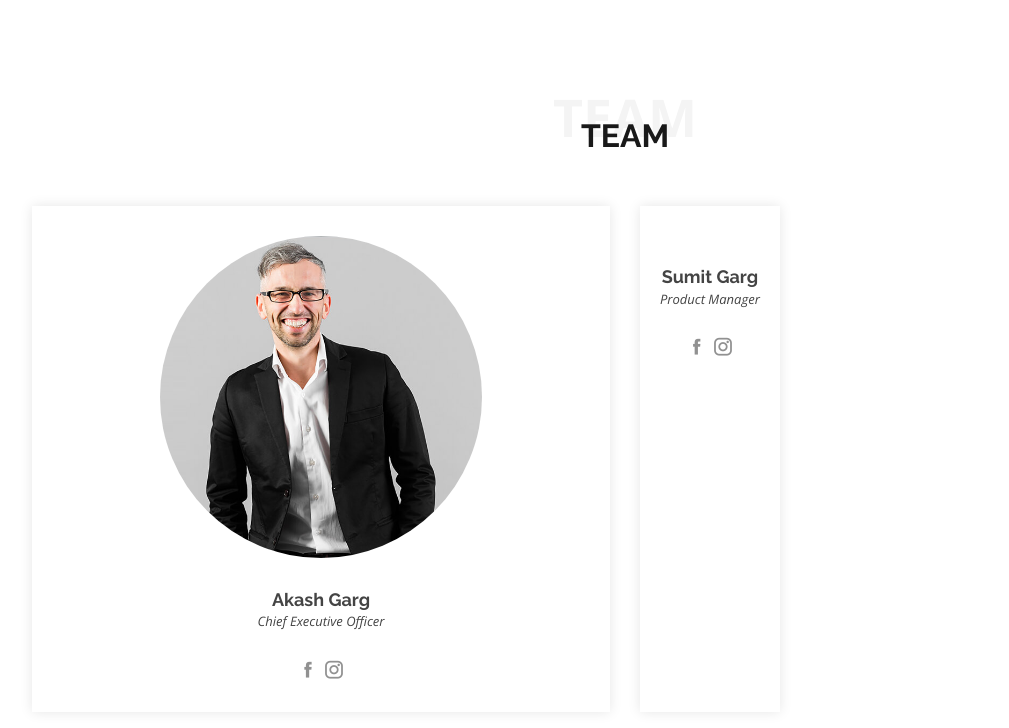
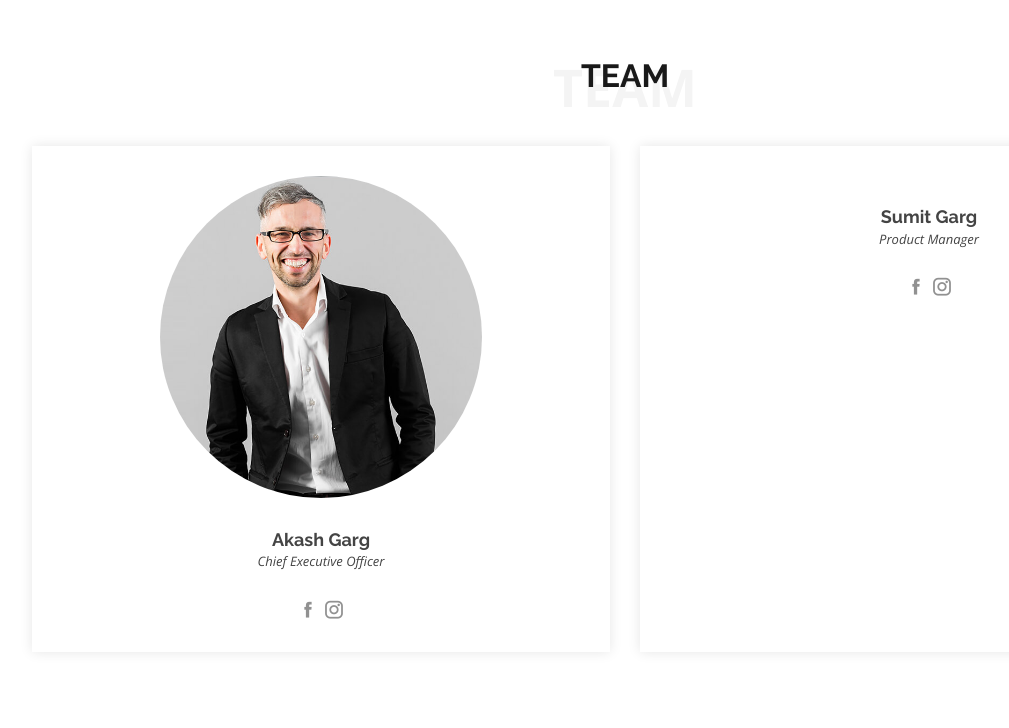
Before and after one commit to arpitg97/aaric, a plain HTML site: page index.html in a window 1280 px wide. Shown: the part 2748-3476 px from the top of the page, without its empty margins (15-1024 px from the left). Drawn offline with nearby package versions, Linux system fonts and the light colour scheme.

Commit message:
Add files via upload

```diff
--- a/assets/css/style.css
+++ b/assets/css/style.css
@@ -520,7 +520,7 @@ section {
 
 .section-title {
   text-align: center;
-  padding: 30px 0;
+  padding: 0 0 30px;
   position: relative;
 }
 
@@ -1025,6 +1025,10 @@ section {
 /*--------------------------------------------------------------
 # Team
 --------------------------------------------------------------*/
+.container-fluid .member{
+  width: 100%;
+}
+
 .team .member {
   text-align: center;
   margin-bottom: 20px;
```
